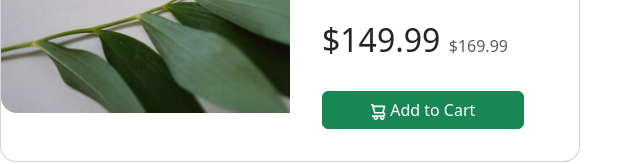
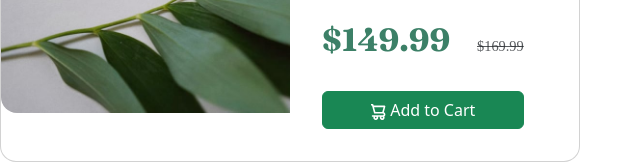
Before and after one commit to Abaljerind/product-preview-card, a plain HTML site: page index.html in a window 1280 px wide. Shown: the part 322-486 px from the top of the page, without its empty margins (0-643 px from the left). Drawn offline with nearby package versions, Linux system fonts and the light colour scheme.

Commit message:
add style to p discount & price

```diff
--- a/css/app.css
+++ b/css/app.css
@@ -19,3 +19,15 @@ p.card-subtitle {
   font-family: "Montserrat", sans-serif;
   line-height: 1.5rem;
 }
+
+p.discount {
+  font-family: "Fraunces", serif;
+  color: hsl(158, 36%, 37%);
+}
+
+p.discount small.price {
+  text-decoration: line-through;
+  font-family: serif;
+  font-size: 0.45em;
+  margin-left: 20px;
+}
--- a/index.html
+++ b/index.html
@@ -50,7 +50,7 @@
               <p class="card-subtitle text-body-secondary mb-4">
                 A floral, solar and voluptuous interpretation composed by Olivier Polge, Perfumer-Creator for the House of CHANEL.
               </p>
-              <p class="card-text h2 mb-4">$149.99 <small class="text-body-secondary h6">$169.99</small></p>
+              <p class="card-text h2 mb-4 discount">$149.99 <small class="text-body-secondary h6 price">$169.99</small></p>
               <button class="btn carts btn-success px-5 mt-2">
                 <svg width="15" height="16" xmlns="http://www.w3.org/2000/svg">
                   <path
```
